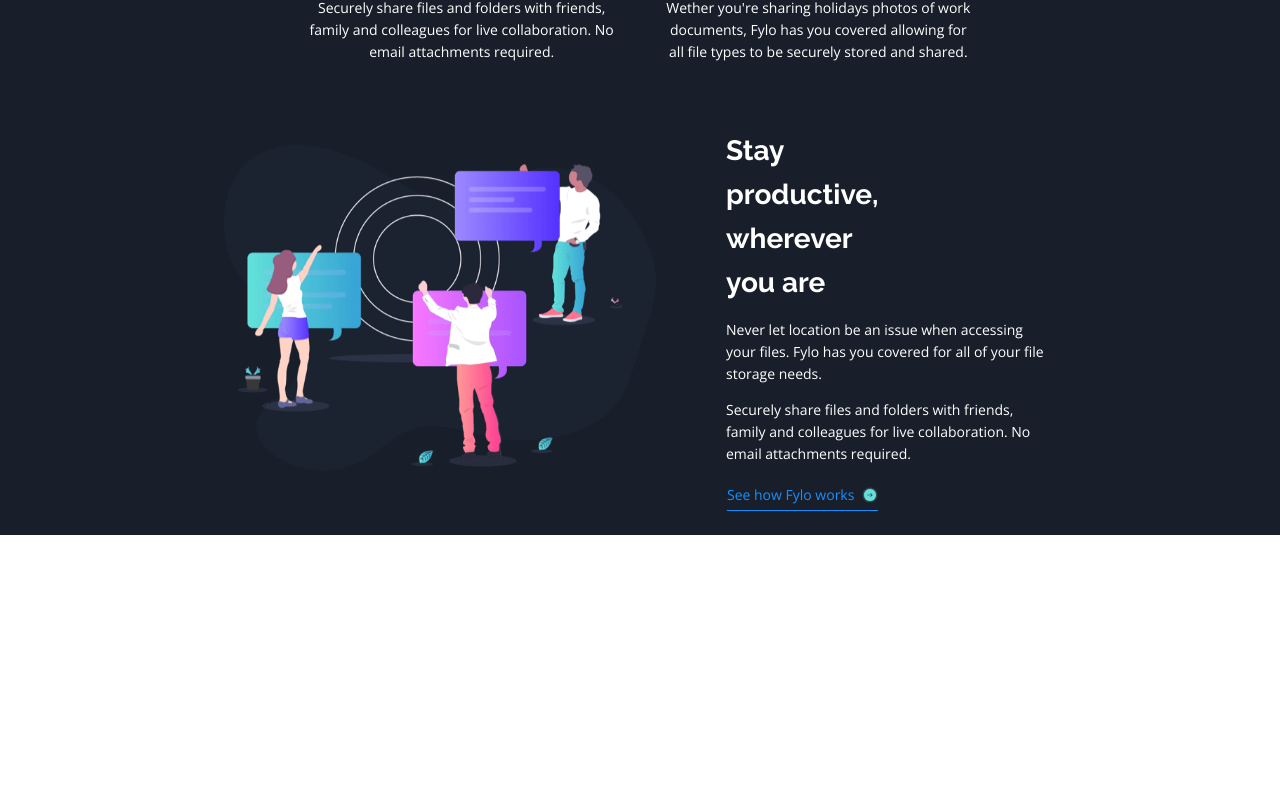
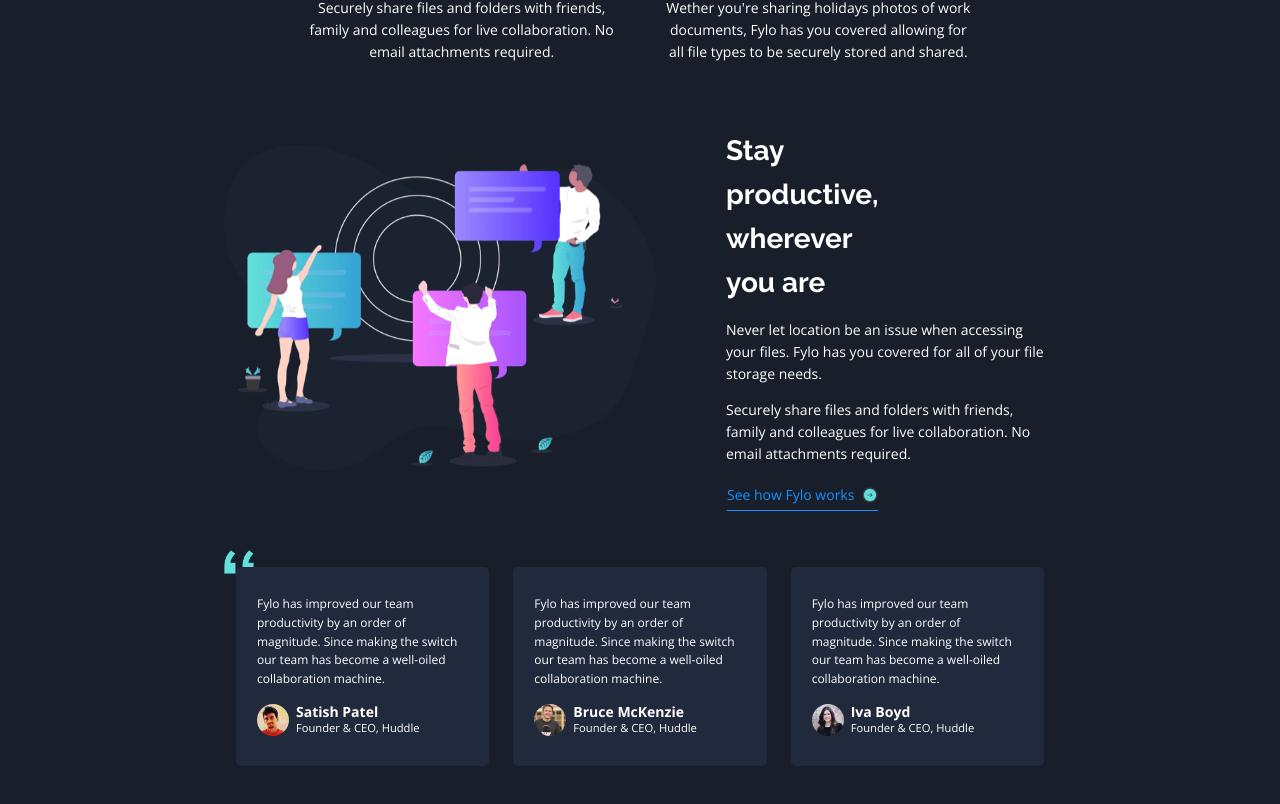
Before and after one commit to muhammadkevinpf/fylo-dark-theme, a React (Create React App) app: page / in a window 1280 px wide. Shown: the part 1130-1934 px from the top of the page. Before the commit the page ends 1665 px from the top, so only its background shows below. Built offline with nearby package versions, Linux system fonts and the light colour scheme.

Commit message:
testimoni done

```diff
--- a/src/App.js
+++ b/src/App.js
@@ -5,6 +5,7 @@
 import Welcome from "./components/Welcome";
 import Feature from "./components/Feature";
 import About from "./components/About";
+import Testimoni from "./components/Testimoni";
 function App() {
   return (
     <div className="App">
@@ -12,6 +13,7 @@
       <Welcome />
       <Feature />
       <About />
+      <Testimoni />
     </div>
   );
 }
--- a/src/App.scss
+++ b/src/App.scss
@@ -128,6 +128,51 @@
   }
 }
 
+.testimoni-section {
+  display: flex;
+  justify-content: center;
+  padding: 2rem;
+  position: relative;
+}
+
+.card {
+  background-color: $darkBlueTestimonial;
+  width: 100%;
+  border-radius: 5px;
+  padding: 2em 1.5em;
+  margin-bottom: 2em;
+  display: flex;
+  flex-direction: column;
+  justify-content: center;
+}
+
+.card-body {
+  @include openSans400;
+  font-size: 12px;
+}
+
+.card-footer {
+  display: flex;
+  align-items: center;
+  .card-footer-avatar {
+    margin-right: 0.5em;
+  }
+  p {
+    @include openSans700;
+    margin-bottom: -0.5em;
+  }
+  small {
+    @include openSans400;
+  }
+}
+
+#quote-icon {
+  position: absolute;
+  top: 15px;
+  left: 9vw;
+  width: 30px;
+}
+
 @media (min-width: 800px) {
   .welcome-wrapper {
     width: 40vw;
@@ -169,4 +214,9 @@
   #about-text-wrapper {
     padding-left: 5em;
   }
+
+  #quote-icon {
+    position: absolute;
+    left: 17.5vw;
+  }
 }
--- /dev/null
+++ b/src/components/Card.jsx
@@ -0,0 +1,22 @@
+import React from "react";
+import { Avatar } from "antd";
+function Card({ body, image, personName, personTitle }) {
+  return (
+    <div className="card">
+      <div className="card-body">
+        <p>{body}</p>
+      </div>
+      <div className="card-footer">
+        <div className="card-footer-avatar">
+          <Avatar src={image} />
+        </div>
+        <div className="card-footer-text">
+          <p>{personName}</p>
+          <small>{personTitle}</small>
+        </div>
+      </div>
+    </div>
+  );
+}
+
+export default Card;
--- /dev/null
+++ b/src/components/Testimoni.jsx
@@ -0,0 +1,52 @@
+import React from "react";
+import { Row, Col } from "antd";
+import Card from "./Card";
+import SatishAvatar from "../assets/images/profile-1.jpg";
+import BruceAvatar from "../assets/images/profile-2.jpg";
+import IvaAvatar from "../assets/images/profile-3.jpg";
+import IconQuote from "../assets/images/bg-quotes.png";
+function Testimoni() {
+  const cardData = [
+    {
+      avatar: SatishAvatar,
+      body:
+        "Fylo has improved our team productivity by an order of magnitude. Since making the switch our team has become a well-oiled collaboration machine.",
+      personName: "Satish Patel",
+      personTitle: "Founder & CEO, Huddle",
+    },
+    {
+      avatar: BruceAvatar,
+      body:
+        "Fylo has improved our team productivity by an order of magnitude. Since making the switch our team has become a well-oiled collaboration machine.",
+      personName: "Bruce McKenzie",
+      personTitle: "Founder & CEO, Huddle",
+    },
+    {
+      avatar: IvaAvatar,
+      body:
+        "Fylo has improved our team productivity by an order of magnitude. Since making the switch our team has become a well-oiled collaboration machine.",
+      personName: "Iva Boyd",
+      personTitle: "Founder & CEO, Huddle",
+    },
+  ];
+
+  return (
+    <div className="testimoni-section">
+      <img src={IconQuote} alt="quote" id="quote-icon" />
+      <Row gutter={24} className="about-wrapper">
+        {cardData.map((item, index) => (
+          <Col xs={24} sm={24} md={8} xl={8} key={index}>
+            <Card
+              image={item.avatar}
+              body={item.body}
+              personName={item.personName}
+              personTitle={item.personTitle}
+            />
+          </Col>
+        ))}
+      </Row>
+    </div>
+  );
+}
+
+export default Testimoni;
```
